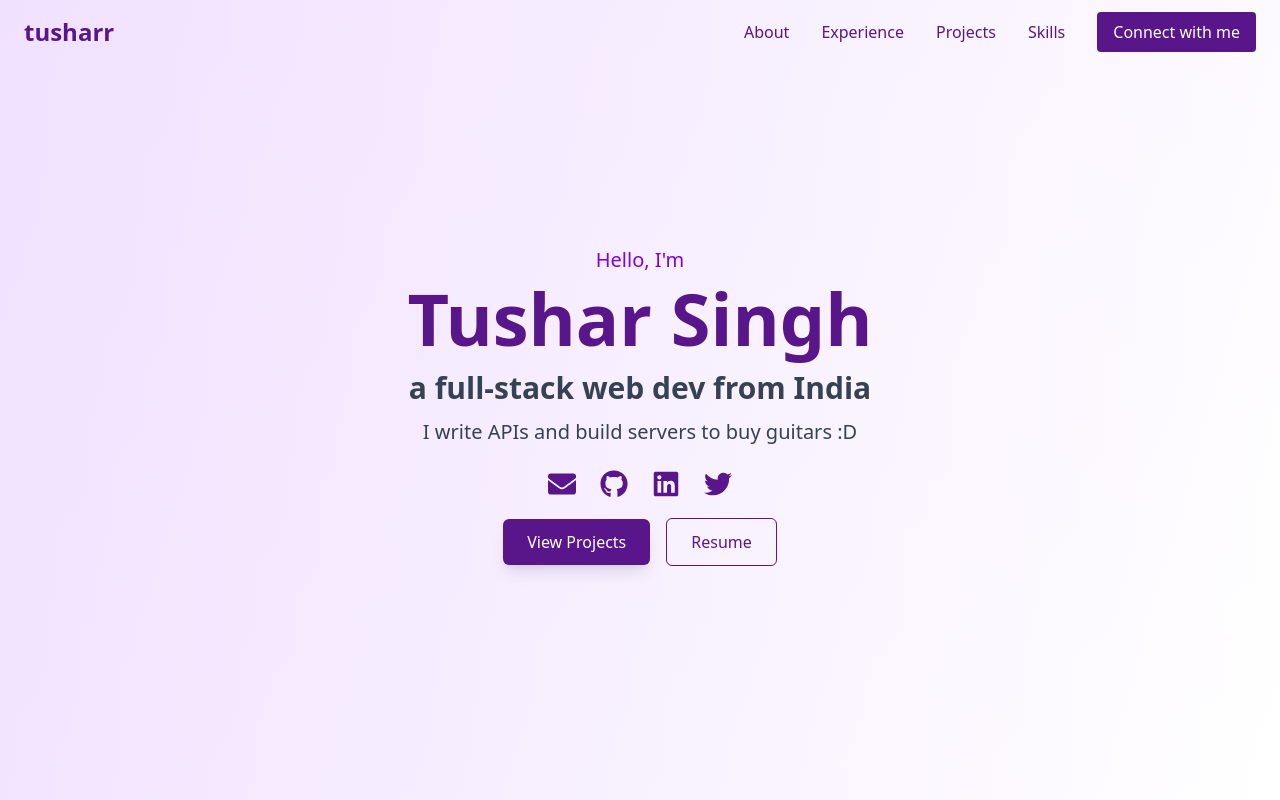
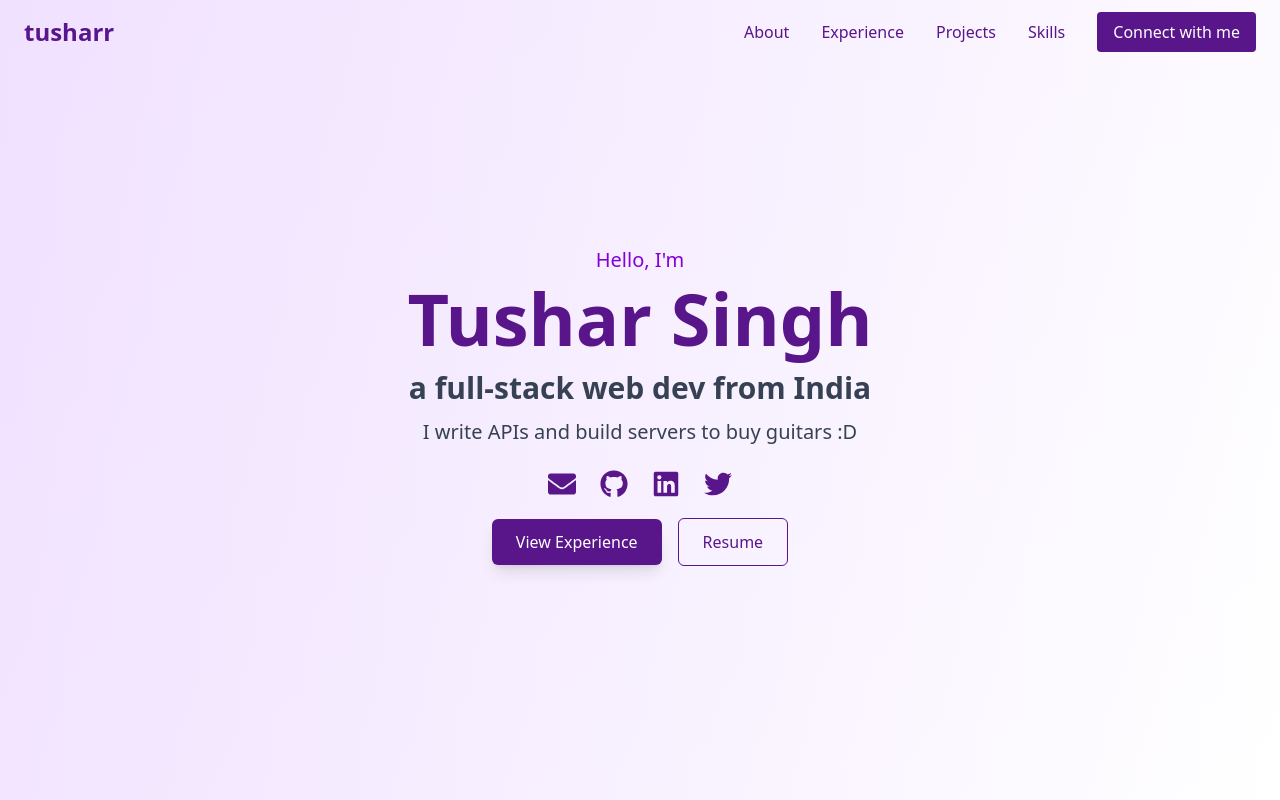
Before and after one commit to irohanrajput/portfolio-website, a React (Vite) app: page / in a window 1280 px wide. Shown: the top 800 px of the page. Built offline with nearby package versions, Linux system fonts and the light colour scheme.

Commit message:
projects -> experience

```diff
--- a/src/components/Hero.jsx
+++ b/src/components/Hero.jsx
@@ -33,7 +33,7 @@ const Hero = () => {
             </a>
           </div>
           <div className="space-x-4">
-            <a href="#projects" className="px-6 py-3 bg-purple-900 text-white rounded-md shadow-lg hover:bg-purple-700 transition-transform transform hover:scale-105">View Projects</a>
+            <a href="#experience" className="px-6 py-3 bg-purple-900 text-white rounded-md shadow-lg hover:bg-purple-700 transition-transform transform hover:scale-105">View Experience</a>
             <a href="https://card.tushar.wiki" target="_blank" rel="noopener noreferrer" className="px-6 py-3 border border-purple-900 text-purple-900 rounded-md hover:bg-purple-100 transition-transform transform hover:scale-105">Resume</a>
           </div>
         </motion.div>
```
